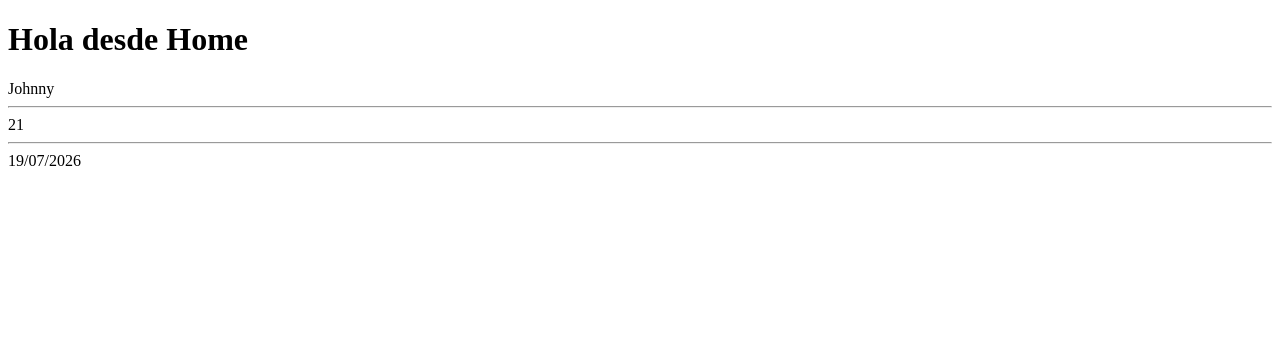
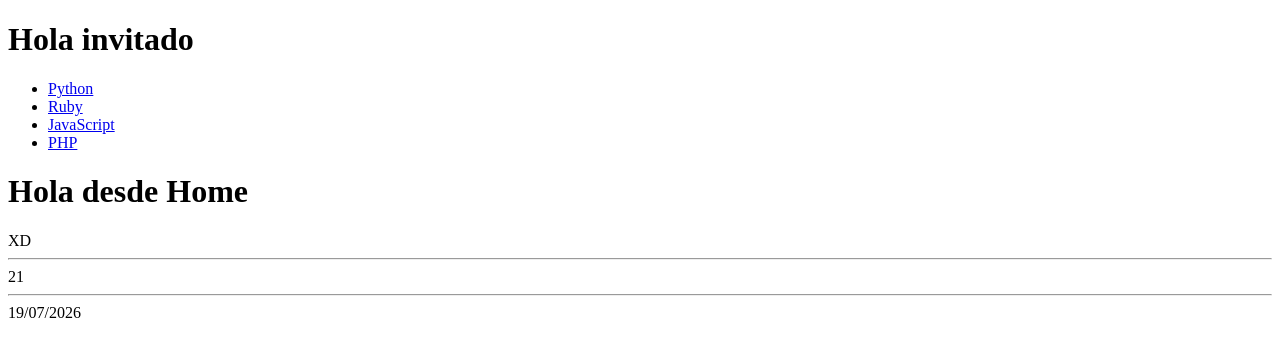
Before and after one commit to johnnoDev/mini-library-project, a Django app: page /home/ in a window 1280 px wide. Shown: the top 357 px of the page. Run offline with Django 5.2, Linux system fonts and the light colour scheme.

Commit message:
mas cambios

```diff
--- a/landing/templates/landing/landing.html
+++ b/landing/templates/landing/landing.html
@@ -6,6 +6,28 @@
     <title>Document</title>
 </head>
 <body>
+
+    {% if name == 'Johnny' %}
+        <h1>Hola Johnnt</h1>
+    {% elif name == 'Carlos' %}
+        <h1>Hola Carlooos</h1>
+    {% else %}
+        <h1>Hola invitado</h1>
+    {% endif %}
+
+    <ul>
+    {% for lenguaje in lenguajes %}
+        <li>
+            <a href="{% url 'stack' lenguaje.id %}">
+                {{ lenguaje.name }}
+            </a>
+        </li>
+    {% empty %}
+        <li>No hay lenguajes disponibles</li>
+    {% endfor %}
+    </ul>
+
+
     <h1>Hola desde Home</h1>
     {{ name }}
     <hr>
--- a/landing/urls.py
+++ b/landing/urls.py
@@ -1,6 +1,7 @@
 from django.urls import path, include
-from .views import *
+from . import views
 
 urlpatterns = [
-    path('home/', home, name='home')
+    path('home/', views.home, name='home'),
+    path('stack/<str:tool>', views.stack_detail, name='stack')
 ]
--- a/landing/views.py
+++ b/landing/views.py
@@ -1,12 +1,23 @@
 from django.shortcuts import render
 from datetime import date
+from django.http import HttpResponse
 
 # Create your views here.
 
 def home(request):
     today = date.today()
+    stack = [
+        {'id':'python', 'name':'Python'},
+        {'id': 'ruby', 'name':'Ruby'},
+        {'id': 'javascript', 'name':'JavaScript'},
+        {'id': 'php', 'name': 'PHP'}
+        ]
     return render(request, 'landing/landing.html', {
-        "name": "Johnny",
+        "name": "XD",
         "age": 21,
         "date": today,
+        "lenguajes": stack,
     })
+
+def stack_detail(request, tool):
+    return HttpResponse(f"Tecnlogías: {tool}")
```
